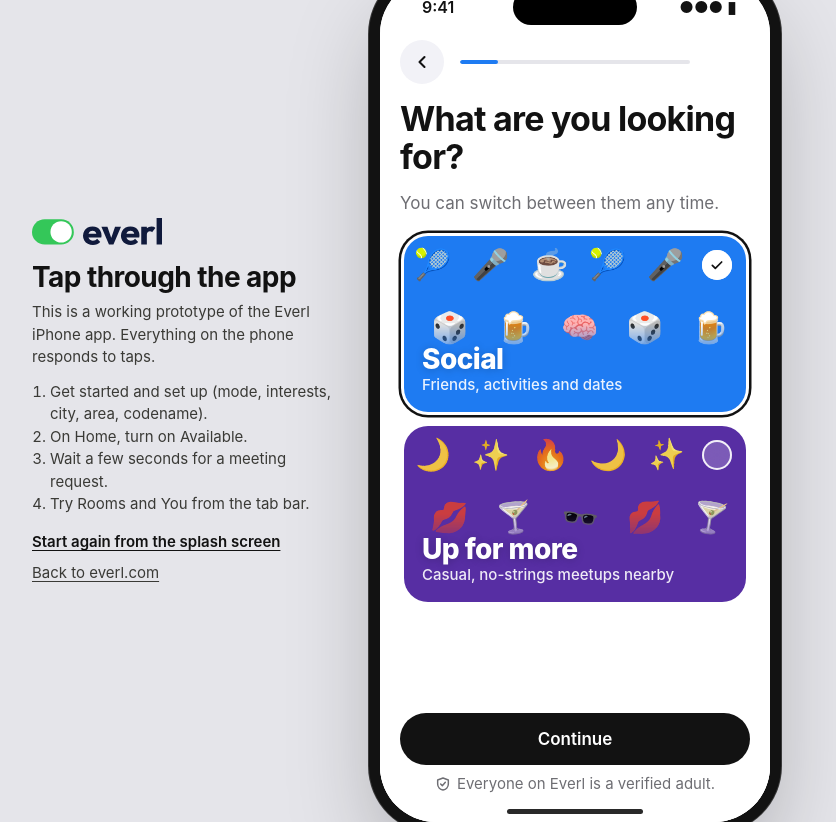
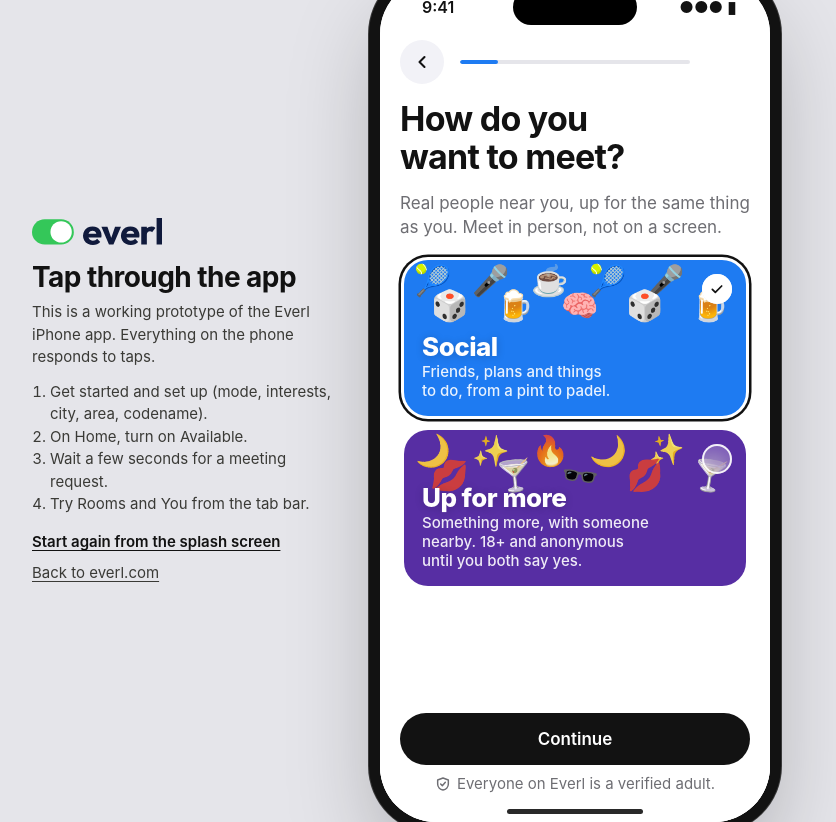
Before and after one commit to AaronNormal/everl, a plain HTML site: page app/index.html in a window 1280 px wide. Both pictures are taken after a click on the button "Continue with Apple". Shown: the whole page, without its empty margins (239-1075 px from the left). Drawn offline with Linux system fonts and the light colour scheme.

Commit message:
Screen 2 copy: explain what Everl is (option C)
- Title: How do you want to meet?
- Line: Real people near you, up for the same thing as you. Meet in person, not on a screen.
- Social: Friends, plans and things to do, from a pint to padel.
- Up for more: Something more, with someone nearby. 18+ and anonymous until you both say yes.
- Balanced line breaks and slightly more compact cards so nothing is cut off

Co-Authored-By: Claude Opus 5.5 <noreply@anthropic.com>

```diff
--- a/app/index.html
+++ b/app/index.html
@@ -268,7 +268,7 @@ button{font:inherit;color:inherit;border:0;background:none;padding:0;cursor:poin
 .aqn .nb button{color:#fff}
 
 /* mode cards: Apple style */
-.mcards{display:flex;flex-direction:column;gap:14px;padding:4px}
+.mcards{display:flex;flex-direction:column;gap:14px;padding:4px 4px 20px}
 .mcard{display:flex;flex-direction:column;gap:14px;text-align:left;padding:18px;border-radius:22px;background:var(--card);box-shadow:0 0 0 1px var(--hair);transition:box-shadow 150ms ease,background-color 150ms ease,transform 120ms ease}
 .mcard:active{transform:scale(.99)}
 .mtop{display:flex;justify-content:space-between;align-items:flex-start}
@@ -319,11 +319,11 @@ button{font:inherit;color:inherit;border:0;background:none;padding:0;cursor:poin
 @media (prefers-reduced-motion:reduce){.mpills i{animation:none!important}}
 
 /* mode cards: Apple Invites style */
-.icard{position:relative;display:flex;align-items:flex-end;height:176px;border-radius:24px;overflow:hidden;text-align:left;padding:18px;color:#fff;isolation:isolate;transition:transform 140ms ease,box-shadow 160ms ease}
+.icard{position:relative;display:flex;align-items:flex-end;min-height:176px;border-radius:24px;overflow:hidden;text-align:left;padding:18px;color:#fff;isolation:isolate;transition:transform 140ms ease,box-shadow 160ms ease}
 .icard:active{transform:scale(.985)}
 .icard.soc{background:#1E7BF2}
 .icard.ufm{background:#5B2BB5}
-.ipat{position:absolute;inset:0;z-index:-1;pointer-events:none;-webkit-mask-image:linear-gradient(180deg,#000 50%,transparent 72%);mask-image:linear-gradient(180deg,#000 50%,transparent 72%)}
+.ipat{position:absolute;inset:0;z-index:-1;pointer-events:none;-webkit-mask-image:linear-gradient(180deg,#000 55%,transparent 80%);mask-image:linear-gradient(180deg,#000 55%,transparent 80%)}
 .ipat i{position:absolute;font:30px/1 var(--emoji);font-style:normal;opacity:.95}
 .icard::before{content:none}
 .itx b{display:block;font:800 28px/1.1 var(--display);letter-spacing:-.02em;text-shadow:0 1px 8px rgba(0,0,0,.2)}
@@ -347,6 +347,13 @@ button{font:inherit;color:inherit;border:0;background:none;padding:0;cursor:poin
 .search:focus-within{box-shadow:inset 0 0 0 1.5px var(--acc)}
 .aqn .prog i{background:#fff}.aqn .chip[aria-pressed="true"]{background:#fff;color:#121212}.aqn .choice[aria-checked="true"]{background:#fff;box-shadow:none}.aqn .choice[aria-checked="true"] .rd{background:#121212}.aqn .skip{color:#fff}
 .tabscreen .scroll{padding-bottom:140px}
+
+/* mode screen: balanced lines, compact cards */
+.mcards~*,.lt{text-wrap:balance}
+.scroll>.body{text-wrap:balance}
+.itx span{display:block;text-wrap:balance}
+.icard{min-height:156px!important;padding:16px 18px!important}
+.itx b{font-size:26px!important}
 /* go-available moment */
 .fx{position:absolute;inset:0;pointer-events:none;z-index:30;overflow:hidden}
 .fx .ring{position:absolute;width:24px;height:24px;transform:translate(-50%,-50%);border-radius:50%;border:2px solid var(--green);opacity:0;animation:ring 1200ms cubic-bezier(.2,.7,.2,1) forwards}
@@ -519,6 +526,12 @@ const nb=(t,left='back')=>`<div class="nb">${left==='back'?`<button data-back ar
 const ini=n=>n.split(' ').slice(0,2).map(w=>w[0]).join('');
 const places=k=>{const T=TH[k];return `${T.spots[0]+(S.joined[k]?1:0)} of ${T.spots[1]} places`};
 
+const MCOPY={
+ now:{t:'How do you want to meet people?',l:'Everl helps you meet people nearby, in person, tonight.',s:'Meet friends for a pint, a game or a quiz.',u:'Meet someone nearby, 18+ only. Anonymous until you both say yes.'},
+ a:{t:'How do you want to meet people?',l:'Tell Everl what you’re up for and it finds people close by who want the same thing, today or this week.',s:'Make friends over a pint, padel, karaoke or a pub quiz. Join a group or meet one to one.',u:'For adults who want something more. 18+ only, and nobody knows who you are until you both say yes.'},
+ b:{t:'What do you want from Everl?',l:'Everl matches you with people near you who want the same thing, then suggests a public place to meet.',s:'New friends and people to do things with, from a quiz night to a Sunday run.',u:'Meet someone nearby who’s up for more. 18+ only, and anonymous until you both say yes.'},
+ c:{t:'How do you want to meet?',l:'Real people near you, up for the same thing as you. Meet in person, not on a screen.',s:'Friends, plans and things to do, from a pint to padel.',u:'Something more, with someone nearby. 18+ and anonymous until you both say yes.'}};
+const MC=()=>MCOPY[new URLSearchParams(location.search).get('copy')]||MCOPY.c;
 const modeSw=()=>`<div class="modesw" role="group" aria-label="Mode"><button data-setmode="social" aria-pressed="${S.mode!=='adult'}">Social</button><button data-setmode="adult" aria-pressed="${S.mode==='adult'}">Up for more</button></div>`;
 const bellBtn=()=>`<button class="ib" data-go="notifs" aria-label="Notifications${S.seen?'':', 2 new'}">${IC.bell}${S.seen?'':'<span class="bd"></span>'}</button>`;
 const areaHead=k=>`<div class="hd"><p class="kick">${k}</p><div class="top" style="align-items:center"><button class="areab" data-areapick aria-label="Change area, currently ${S.area}"><span class="lt">${S.area}</span>${IC.down}</button>${bellBtn()}</div></div>`;
@@ -537,9 +550,9 @@ const V={
 splash:()=>`<div class="screen splash" data-light><div class="ph" role="img" aria-label="Friends playing padel under floodlights"></div><div class="sc"></div>
  <div class="brand">${LOGO('#fff')}<p>Meet people nearby, in person.</p></div>
  <div class="foot"><button class="btn white" data-go="mode">${IC.apple} Continue with Apple</button><button class="btn mail" data-go="mode"><span class="mi">${IC.mail}</span> Continue with email</button><button class="login" id="logIn">Already on Everl? <b>Log in</b></button><p class="legal">18+ only. By continuing you agree to our <a href="#" data-legal>Terms</a> and <a href="#" data-legal>Privacy Policy</a>.</p></div></div>`,
-mode:()=>`<div class="screen"><div class="scroll">${prog(1)}<h1 class="lt">What are you looking for?</h1><p class="body">You can switch between them any time.</p>
- <div role="radiogroup" aria-label="What are you looking for?" class="mcards">
-  ${[['social','soc','Social','Friends, activities and dates',['🎾','🍺','🎤','🧠','☕','🎲']],['adult','ufm','Up for more','Casual, no-strings meetups nearby',['🌙','🍸','✨','🕶️','🔥','💋']]].map(([k,c,t,d,em])=>`<button class="icard ${c}" role="radio" aria-checked="${(S.mode==='adult')===(k==='adult')}" data-mode="${k}"><span class="ipat" aria-hidden="true">${Array.from({length:10},(_,n)=>{const r=n<5?0:1,col=r?n-5:n;return `<i style="left:${(r?col*19+8:col*17+3).toFixed(1)}%;top:${r?44:8}%;transform:rotate(${((n*37)%24)-12}deg)">${em[(n*2+r)%em.length]}</i>`}).join('')}</span><span class="rd">${IC.check}</span><span class="itx"><b>${t}</b><span>${d}</span></span></button>`).join('')}
+mode:()=>`<div class="screen"><div class="scroll">${prog(1)}<h1 class="lt">${MC().t}</h1><p class="body">${MC().l}</p>
+ <div role="radiogroup" aria-label="How do you want to meet people?" class="mcards">
+  ${[['social','soc','Social',''+MC().s+'',['🎾','🍺','🎤','🧠','☕','🎲']],['adult','ufm','Up for more',''+MC().u+'',['🌙','🍸','✨','🕶️','🔥','💋']]].map(([k,c,t,d,em])=>`<button class="icard ${c}" role="radio" aria-checked="${(S.mode==='adult')===(k==='adult')}" data-mode="${k}"><span class="ipat" aria-hidden="true">${Array.from({length:10},(_,n)=>{const r=n<5?0:1,col=r?n-5:n;return `<i style="left:${(r?col*19+8:col*17+3).toFixed(1)}%;top:${r?20:4}%;transform:rotate(${((n*37)%24)-12}deg)">${em[(n*2+r)%em.length]}</i>`}).join('')}</span><span class="rd">${IC.check}</span><span class="itx"><b>${t}</b><span>${d}</span></span></button>`).join('')}
  </div>
  </div>
  <div class="foot"><button class="btn ink" id="modeGo">Continue</button><p class="sub agel"><span class="ai">${IC.shield}</span>Everyone on Everl is a verified adult.</p></div></div>`,
```
